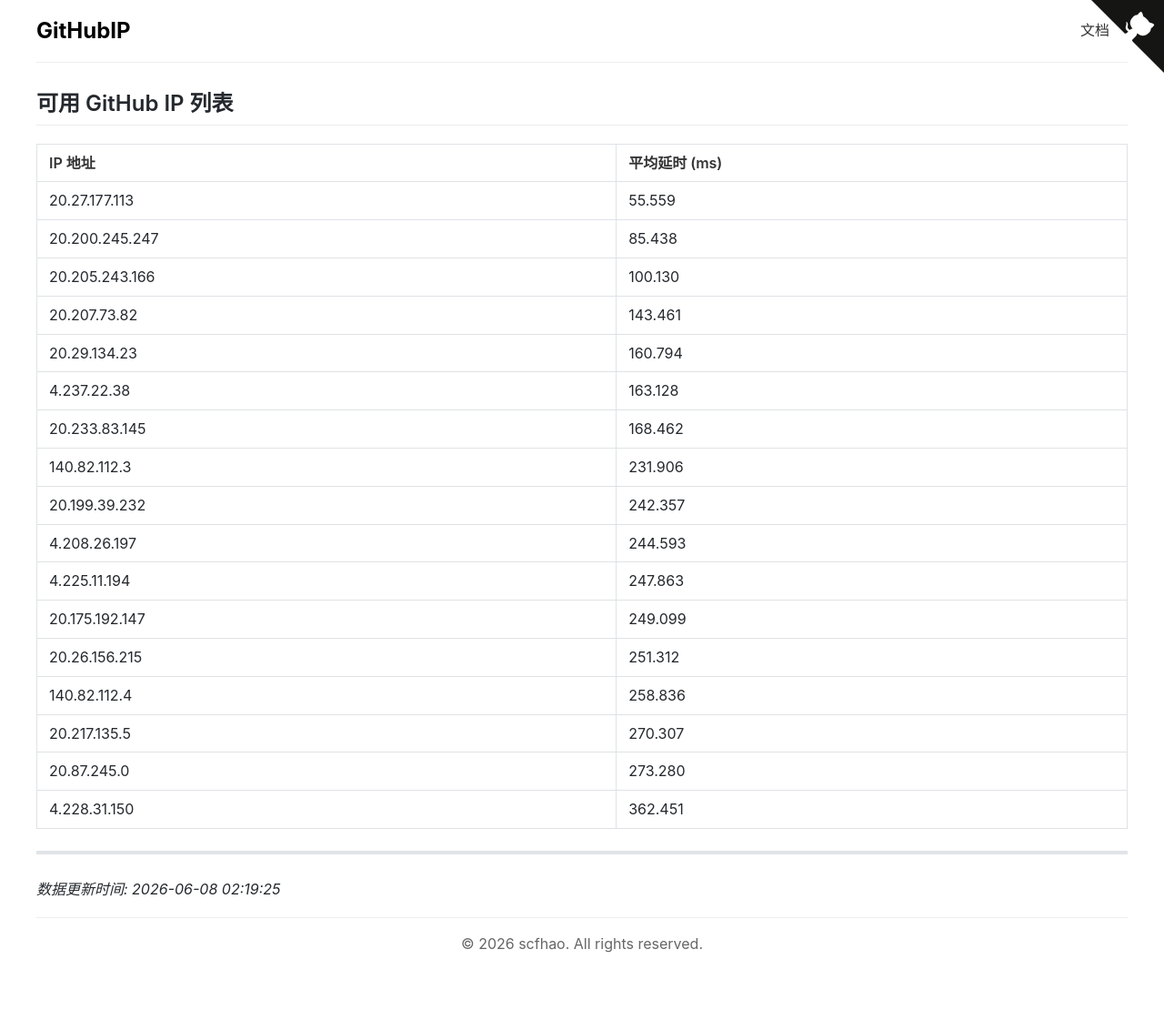
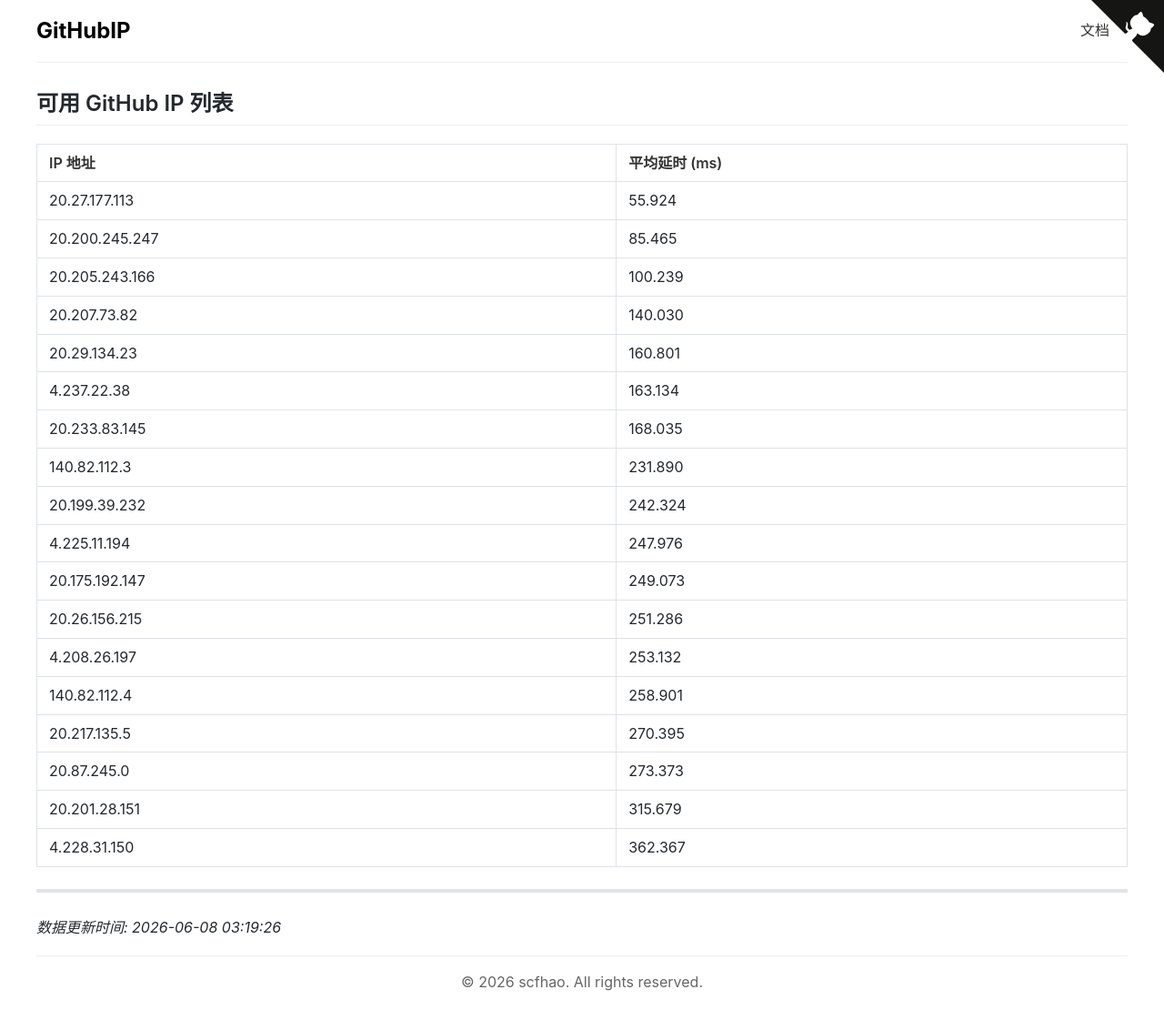
Before and after one commit to scfhao/GitHubIP, a Jekyll site: the page built from index.md, in a window 1280 px wide. Shown: the whole page at 91% size. Built offline with Jekyll 4.4.1, drawn with Linux system fonts in a browser that asks for light colours; before the commit the page ends 1068 px from its top, so only the background shows below that.

Commit message:
自动脚本执行 - 2026-06-08 03:19:27

```diff
--- a/index.md
+++ b/index.md
@@ -1,31 +1,32 @@
 ---
 layout: home
 title: GitHub IP 列表
-date: 2026-06-08 02:19:25
+date: 2026-06-08 03:19:26
 ---
 
 ## 可用 GitHub IP 列表
 
 | IP 地址 | 平均延时 (ms) |
 |---------|--------------|
-| 20.27.177.113 | 55.559 |
-| 20.200.245.247 | 85.438 |
-| 20.205.243.166 | 100.130 |
-| 20.207.73.82 | 143.461 |
-| 20.29.134.23 | 160.794 |
-| 4.237.22.38 | 163.128 |
-| 20.233.83.145 | 168.462 |
-| 140.82.112.3 | 231.906 |
-| 20.199.39.232 | 242.357 |
-| 4.208.26.197 | 244.593 |
-| 4.225.11.194 | 247.863 |
-| 20.175.192.147 | 249.099 |
-| 20.26.156.215 | 251.312 |
-| 140.82.112.4 | 258.836 |
-| 20.217.135.5 | 270.307 |
-| 20.87.245.0 | 273.280 |
-| 4.228.31.150 | 362.451 |
+| 20.27.177.113 | 55.924 |
+| 20.200.245.247 | 85.465 |
+| 20.205.243.166 | 100.239 |
+| 20.207.73.82 | 140.030 |
+| 20.29.134.23 | 160.801 |
+| 4.237.22.38 | 163.134 |
+| 20.233.83.145 | 168.035 |
+| 140.82.112.3 | 231.890 |
+| 20.199.39.232 | 242.324 |
+| 4.225.11.194 | 247.976 |
+| 20.175.192.147 | 249.073 |
+| 20.26.156.215 | 251.286 |
+| 4.208.26.197 | 253.132 |
+| 140.82.112.4 | 258.901 |
+| 20.217.135.5 | 270.395 |
+| 20.87.245.0 | 273.373 |
+| 20.201.28.151 | 315.679 |
+| 4.228.31.150 | 362.367 |
 
 ---
 
-*数据更新时间: 2026-06-08 02:19:25*
+*数据更新时间: 2026-06-08 03:19:26*
```
